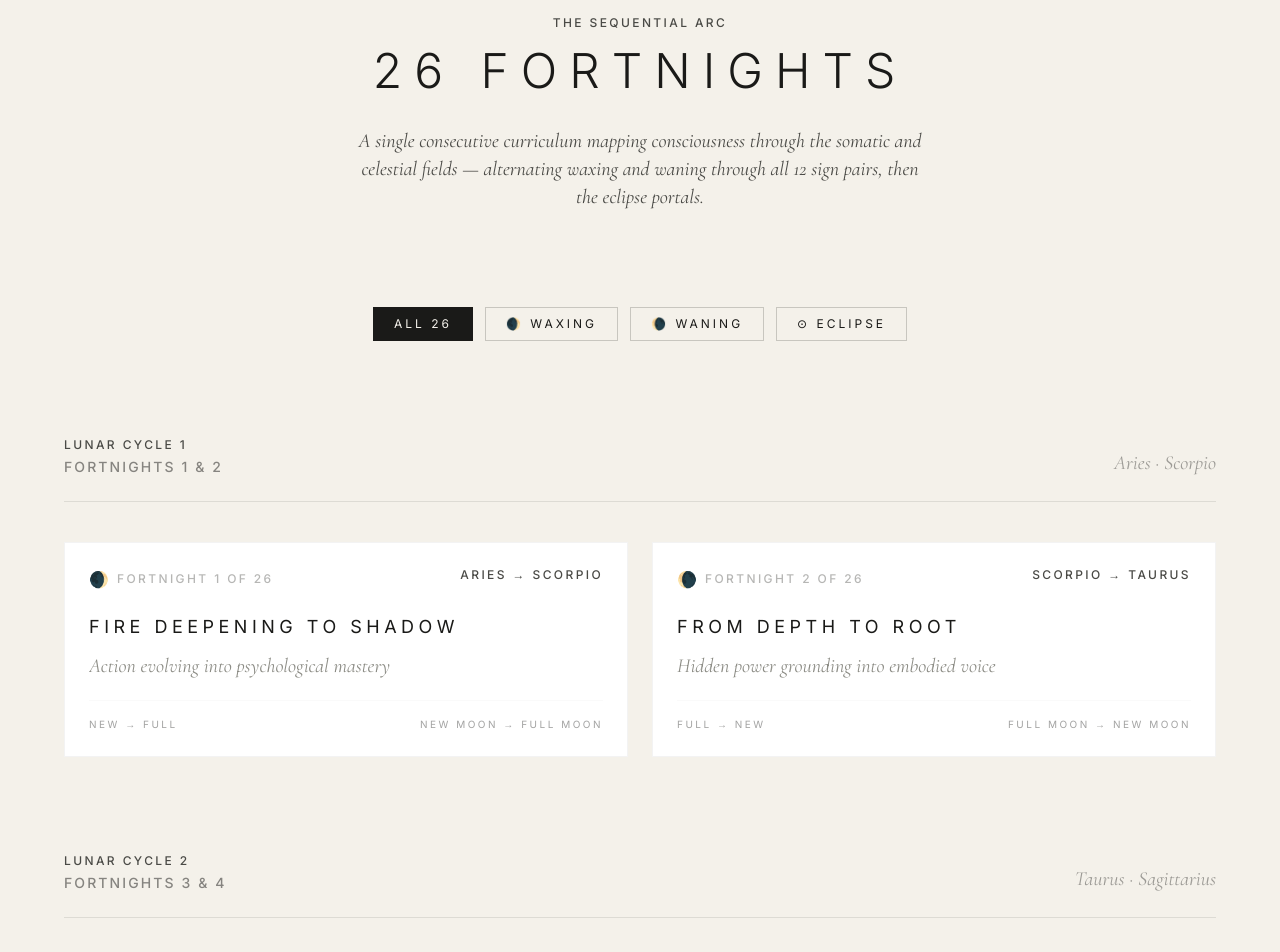
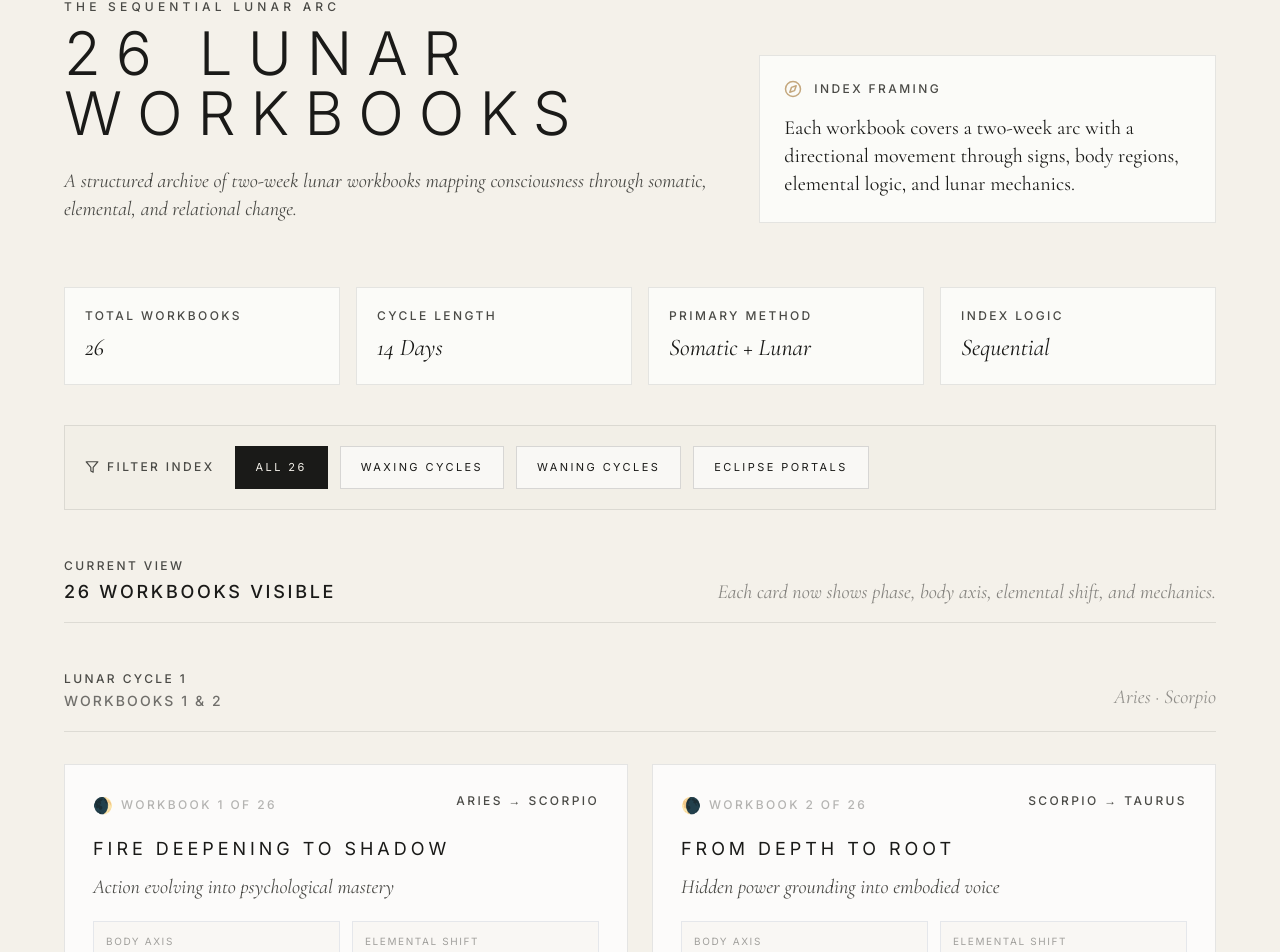
Before and after one commit to michaelanticoli/lunar-chaperone, a React (Vite) app: page /#/cycle in a window 1280 px wide. Shown: the part 113-1065 px from the top of the page. Built offline with nearby package versions, Linux system fonts and the light colour scheme.

Commit message:
Overhaul library landing page into editorial lunar workbook index

```diff
--- a/src/pages/Library.jsx
+++ b/src/pages/Library.jsx
@@ -1,129 +1,120 @@
-import React, { useState } from 'react';
+import React, { useMemo, useState } from 'react';
 import { motion } from 'framer-motion';
 import { Link } from 'react-router-dom';
 import { Label, Title, Body, Heading } from '../components/ui/Typography';
 import { LUNAR_CYCLES } from '../data/volumes';
+import SafeIcon from '../common/SafeIcon';
+import * as FiIcons from 'react-icons/fi';
+
+const { FiCompass, FiLayers, FiWind, FiActivity, FiMoon, FiArrowRight, FiFilter, FiBookOpen } = FiIcons;
 
 const PHASE_GLYPH = { waxing: '🌒', waning: '🌘', eclipse: '⊙' };
-const PHASE_LABEL = { waxing: 'New → Full', waning: 'Full → New', eclipse: 'Eclipse' };
+const PHASE_MECHANICS = { waxing: 'New → Full', waning: 'Full → New', eclipse: 'Portal' };
+
+function inferElement(sign) {
+  const map = { Aries: 'Fire', Taurus: 'Earth', Gemini: 'Air', Cancer: 'Water', Leo: 'Fire', Virgo: 'Earth', Libra: 'Air', Scorpio: 'Water', Sagittarius: 'Fire', Capricorn: 'Earth', Aquarius: 'Air', Pisces: 'Water' };
+  return map[sign] || 'Element';
+}
+
+function inferBodyRegion(text = '') {
+  return text.split('/')[0]?.trim() || text.trim();
+}
 
 export default function Library() {
-  const [filter, setFilter] = useState('all'); // 'all' | 'waxing' | 'waning' | 'eclipse'
+  const [filter, setFilter] = useState('all');
+  const allVolumes = useMemo(() => LUNAR_CYCLES.flatMap((group) => group.fortnights), []);
+  const filteredVolumes = useMemo(() => allVolumes.filter((v) => filter === 'all' || v.phase === filter), [allVolumes, filter]);
 
   return (
-    <main className="bg-paper min-h-screen pt-32 px-6 pb-48">
+    <main className="bg-paper min-h-screen pt-28 px-6 pb-32">
       <div className="max-w-6xl mx-auto">
-
-        {/* Header */}
-        <header className="mb-24 text-center">
-          <Label className="mb-4">The Sequential Arc</Label>
-          <Title className="mb-8">26 Fortnights</Title>
-          <Body className="italic text-ink-light mx-auto max-w-xl">
-            A single consecutive curriculum mapping consciousness through the somatic and celestial fields —
-            alternating waxing and waning through all 12 sign pairs, then the eclipse portals.
+        <header className="mb-16">
+          <div className="grid lg:grid-cols-12 gap-10 items-end">
+            <div className="lg:col-span-7 space-y-6">
+              <div className="space-y-2">
+                <Label className="tracking-[0.35em]">The Sequential Lunar Arc</Label>
+                <Title className="text-4xl md:text-6xl leading-[1.05]">26 Lunar Workbooks</Title>
+              </div>
+              <Body className="italic text-ink-light max-w-3xl text-lg md:text-xl leading-relaxed">
+                A structured archive of two-week lunar workbooks mapping consciousness through somatic, elemental, and relational change.
               </Body>
+            </div>
+            <div className="lg:col-span-5 border border-ink/10 bg-white/70 p-6 space-y-4">
+              <div className="flex items-center gap-3 text-gold">
+                <SafeIcon icon={FiCompass} className="text-lg" />
+                <Label className="text-gold">Index Framing</Label>
+              </div>
+              <Body className="text-base leading-relaxed">
+                Each workbook covers a two-week arc with a directional movement through signs, body regions, elemental logic, and lunar mechanics.
+              </Body>
+            </div>
+          </div>
         </header>
 
-        {/* Phase filter */}
-        <div className="flex justify-center gap-3 mb-24 flex-wrap">
-          {[
-            { key: 'all', label: 'All 26' },
-            { key: 'waxing', label: '🌒 Waxing' },
-            { key: 'waning', label: '🌘 Waning' },
-            { key: 'eclipse', label: '⊙ Eclipse' },
-          ].map(({ key, label }) => (
-            <button
-              key={key}
-              onClick={() => setFilter(key)}
-              className={`px-5 py-2 text-xs uppercase tracking-widest border transition-colors ${
-                filter === key
-                  ? 'bg-ink text-paper border-ink'
-                  : 'border-ink/20 hover:border-ink/60'
-              }`}
-            >
-              {label}
-            </button>
-          ))}
+        <section className="grid md:grid-cols-4 gap-4 mb-10">
+          <div className="border border-ink/10 bg-white/70 p-5"><Label>Total Workbooks</Label><p className="font-serif text-2xl italic mt-2">26</p></div>
+          <div className="border border-ink/10 bg-white/70 p-5"><Label>Cycle Length</Label><p className="font-serif text-2xl italic mt-2">14 Days</p></div>
+          <div className="border border-ink/10 bg-white/70 p-5"><Label>Primary Method</Label><p className="font-serif text-2xl italic mt-2">Somatic + Lunar</p></div>
+          <div className="border border-ink/10 bg-white/70 p-5"><Label>Index Logic</Label><p className="font-serif text-2xl italic mt-2">Sequential</p></div>
+        </section>
+
+        <section className="mb-12 border border-ink/10 bg-paper-dark/20 p-5 flex flex-wrap items-center gap-3">
+          <div className="flex items-center gap-2 mr-2 text-ink-light"><SafeIcon icon={FiFilter} className="text-sm" /><Label>Filter Index</Label></div>
+          {['all','waxing','waning','eclipse'].map((key)=> <button key={key} onClick={()=>setFilter(key)} className={`px-5 py-3 text-[11px] uppercase tracking-[0.22em] border ${filter===key?'bg-ink text-paper border-ink':'border-ink/15 bg-white/60 hover:border-gold hover:text-gold'}`}>{key==='all'?'All 26':key==='waxing'?'Waxing Cycles':key==='waning'?'Waning Cycles':'Eclipse Portals'}</button>)}
+        </section>
+
+        <div className="border-b border-ink/10 pb-4 mb-12 flex justify-between items-end">
+          <div><Label className="text-gold mb-1">Current View</Label><Heading>{filteredVolumes.length} workbooks visible</Heading></div>
+          <Body className="text-xs italic opacity-50 hidden md:block">Each card now shows phase, body axis, elemental shift, and mechanics.</Body>
         </div>
 
-        {/* Cycle groups */}
         {LUNAR_CYCLES.map((group) => {
-          const visible = group.fortnights.filter(
-            v => filter === 'all' || v.phase === filter
-          );
-          if (visible.length === 0) return null;
-
+          const visible = group.fortnights.filter(v => filter === 'all' || v.phase === filter);
+          if (!visible.length) return null;
           return (
-            <section key={group.cycle} className="mb-24">
-              <div className="mb-10 border-b border-ink/10 pb-6 flex items-end justify-between gap-4">
+            <section key={group.cycle} className="mb-16">
+              <div className="mb-8 border-b border-ink/10 pb-5 flex items-end justify-between gap-4 flex-wrap">
                 <div>
                   <Label className="text-gold mb-1">{group.label}</Label>
-                  {group.fortnights.length === 2 && (
-                    <Heading className="text-sm opacity-50">
-                      Fortnights {group.fortnights[0]?.fortnight} &amp; {group.fortnights[1]?.fortnight}
-                    </Heading>
-                  )}
+                  <Heading className="text-sm opacity-60">{group.fortnights.length === 2 ? `Workbooks ${group.fortnights[0]?.fortnight} & ${group.fortnights[1]?.fortnight}` : 'Portal sequence'}</Heading>
                 </div>
-                {group.fortnights.length === 2 && (
-                  <Body className="text-xs opacity-40 italic hidden md:block">
-                    {group.fortnights.map(v => v.signs.split('→')[0].trim()).join(' · ')}
-                  </Body>
-                )}
+                <Body className="text-xs opacity-45 italic hidden md:block">{group.fortnights.map(v => v.signs.split('→')[0].trim()).join(' · ')}</Body>
               </div>
 
               <div className="grid grid-cols-1 md:grid-cols-2 gap-6">
-                {visible.map((vol) => (
-                  <motion.div
-                    key={vol.id}
-                    whileHover={{ y: -4 }}
-                    transition={{ duration: 0.4 }}
-                  >
-                    <Link
-                      to={`/cycle/${vol.fortnight}`}
-                      className="block group bg-white border border-ink/5 p-6 h-full relative overflow-hidden transition-shadow hover:shadow-lg"
-                    >
-                      {/* Top row */}
-                      <div className="flex justify-between items-start mb-6">
-                        <div className="flex items-center gap-2">
-                          <span className="text-base">{PHASE_GLYPH[vol.phase]}</span>
-                          <Label className="opacity-40 text-[10px]">
-                            Fortnight {vol.fortnight} of 26
-                          </Label>
+                {visible.map((vol) => {
+                  const [fromSign, toSign] = vol.signs.split('→').map((s) => s.trim());
+                  const [source, destination] = vol.somatic.split('→').map((s) => s.trim());
+                  return (
+                    <motion.div key={vol.id} whileHover={{ y: -4 }} transition={{ duration: 0.35 }}>
+                      <Link to={`/cycle/${vol.fortnight}`} className="block group border border-ink/10 bg-white/75 p-6 md:p-7 h-full relative overflow-hidden hover:shadow-[0_12px_32px_rgba(0,0,0,0.06)] transition-all">
+                        <div className="flex justify-between items-start gap-3 mb-5">
+                          <div className="flex items-center gap-2"><span>{PHASE_GLYPH[vol.phase]}</span><Label className="opacity-40 text-[10px]">Workbook {vol.fortnight} of 26</Label></div>
+                          <Label className="text-gold text-[10px] text-right">{vol.signs}</Label>
                         </div>
-                        <Label className="text-gold text-[10px]">{vol.signs}</Label>
+                        <h3 className="font-sans text-lg uppercase tracking-[0.22em] mb-3 group-hover:text-gold transition-colors leading-snug">{vol.title}</h3>
+                        <Body className="text-sm italic text-ink-light mb-5 leading-relaxed">{vol.shift}</Body>
+                        <div className="grid grid-cols-2 gap-3 mb-5 text-[10px] uppercase tracking-[0.16em] text-ink-light">
+                          <div className="border border-ink/8 bg-paper-dark/20 p-3"><div className="mb-1 opacity-50">Body Axis</div><div className="text-ink">{inferBodyRegion(source)} → {inferBodyRegion(destination)}</div></div>
+                          <div className="border border-ink/8 bg-paper-dark/20 p-3"><div className="mb-1 opacity-50">Elemental Shift</div><div className="text-ink">{inferElement(fromSign)} → {inferElement(toSign)}</div></div>
                         </div>
-
-                      {/* Title */}
-                      <h3 className="font-sans text-lg uppercase tracking-widest mb-3 group-hover:text-gold transition-colors leading-snug">
-                        {vol.title}
-                      </h3>
-
-                      {/* Shift */}
-                      <Body className="text-xs italic text-ink-muted mb-5 leading-relaxed line-clamp-2">
-                        {vol.shift}
-                      </Body>
-
-                      {/* Footer */}
-                      <div className="pt-4 border-t border-ink/5 flex justify-between items-center text-[10px] uppercase tracking-widest opacity-40">
-                        <span>{PHASE_LABEL[vol.phase]}</span>
+                        <div className="pt-4 border-t border-ink/8 flex justify-between items-center text-[10px] uppercase tracking-[0.18em] text-ink-light gap-4">
+                          <span>{PHASE_MECHANICS[vol.phase]}</span>
                           <span>{vol.mechanics.start} → {vol.mechanics.end}</span>
                         </div>
-
-                      <div className="absolute inset-0 border-b-2 border-gold translate-y-full group-hover:translate-y-0 transition-transform duration-500" />
+                        <div className="mt-4 flex items-center justify-between text-[10px] uppercase tracking-[0.18em] text-gold opacity-0 group-hover:opacity-100 transition-opacity"><span>Open workbook</span><SafeIcon icon={FiArrowRight} className="text-sm" /></div>
                       </Link>
                     </motion.div>
-                ))}
+                  );
+                })}
               </div>
             </section>
           );
         })}
 
-        {/* Reference grid footnote */}
-        <footer className="mt-32 pt-8 border-t border-ink/10 flex flex-col md:flex-row items-center justify-between gap-4 opacity-40">
-          <Label className="text-[10px]">Moontuner Canonical System — Sequential Arc v3.0</Label>
-          <Label className="text-[10px] italic">
-            The 96-cell sign×phase reference grid is available separately
-          </Label>
+        <footer className="mt-20 pt-8 border-t border-ink/10 flex flex-col md:flex-row items-start md:items-center justify-between gap-4 opacity-60">
+          <Label className="text-[10px]">Moontuner Canonical System — Sequential Lunar Arc v4.0</Label>
+          <Label className="text-[10px] italic">The 96-cell sign×phase reference grid remains a separate companion resource</Label>
         </footer>
       </div>
     </main>
```
Lines whose indentation alone changed are shown as unchanged.
